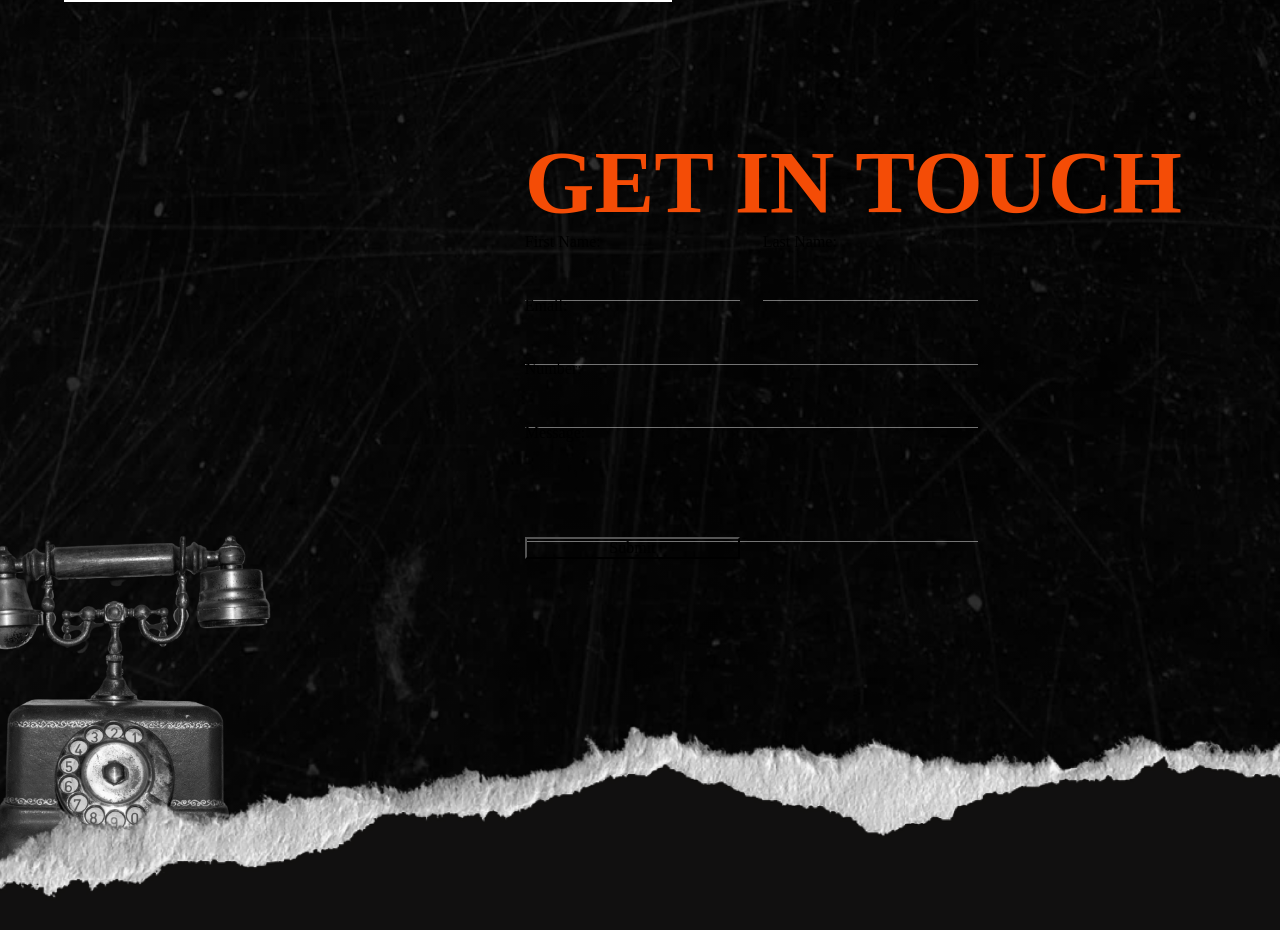
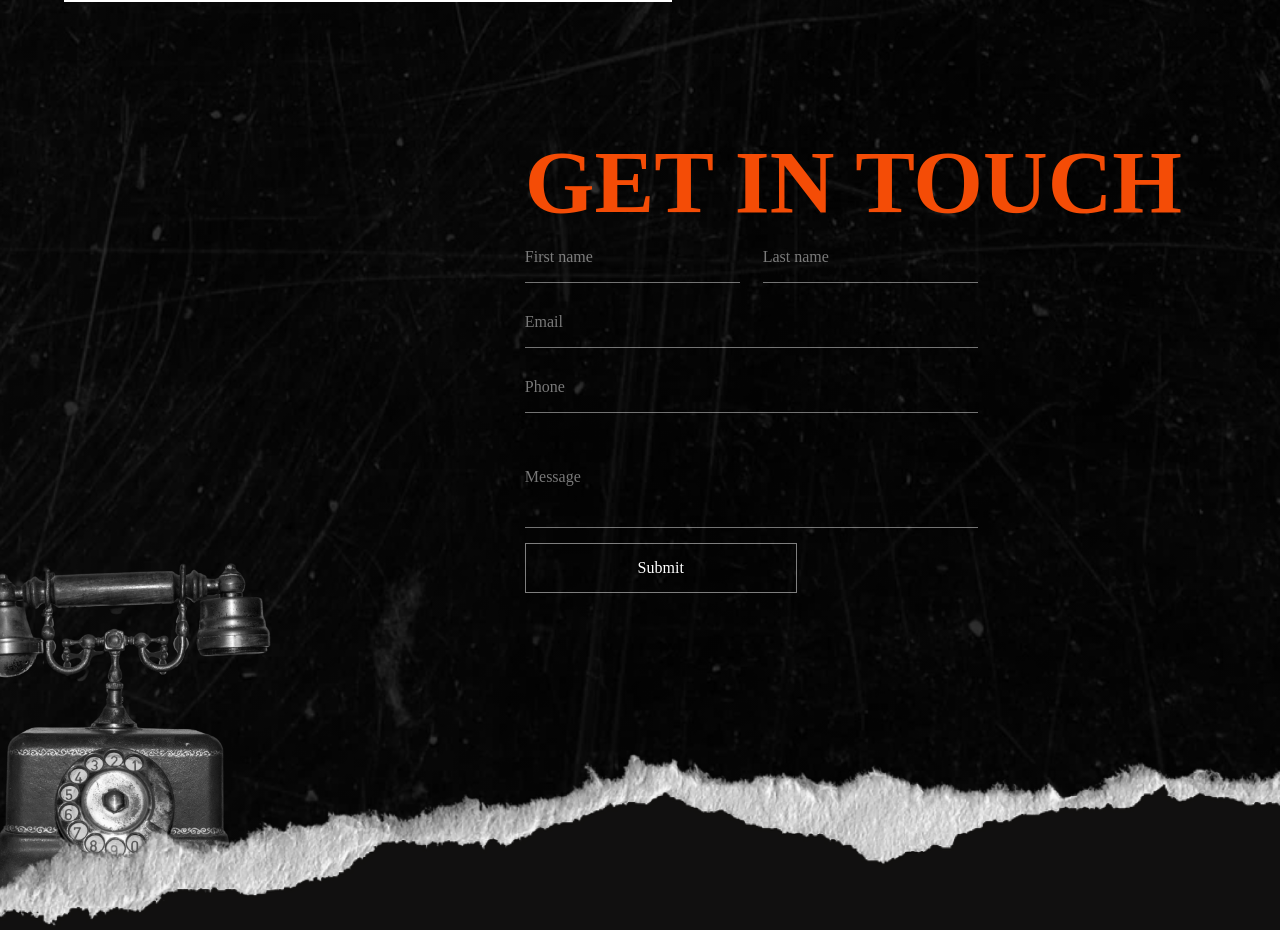
Before and after one commit to vlad-demchyk/light-of-the-day, a React (Create React App) app: page / in a window 1280 px wide. Shown: the part 5201-6131 px from the top of the page. Built offline with nearby package versions, Linux system fonts and the light colour scheme; a web font is replaced by a local one.

Commit message:
fix: remove type

```diff
--- a/src/components/SectionTwo.jsx
+++ b/src/components/SectionTwo.jsx
@@ -3,7 +3,7 @@ import HoverList from "./HoverList";
 import Lighter from "./Lighter";
 import OurTeam from "./OurTeam";
 import ScrollBox from "./ScrollBox";
-import Form from "./Form";
+import Form from "./copyForm";
 import "./SectionTwo.css";
 import { useEffect, useRef } from "react";
 
--- /dev/null
+++ b/src/components/copyForm.jsx
@@ -0,0 +1,171 @@
+import "./Form.css";
+import { useState } from "react";
+import phone from "../background/phone.png";
+
+const sendMail = (event, data) => {
+  event.preventDefault();
+
+  const form = event.target.form;
+  let isValid=true;
+
+  Object.entries(data).forEach(([inputName]) => {
+    const inputField = form.querySelector(`[name="${inputName}"]`);
+
+    if (!validate(inputField)) {
+      isValid = false;
+    }
+  });
+
+  if (isValid) {
+    console.log("Form submitted", data);
+    // Тут можна виконати додаткові дії, наприклад, відправку форми
+  } else {
+    console.log("Form contains errors");
+  }
+};
+
+ // Функція для додавання класу помилки
+ const setError = (input, textMessage) => {
+  const parentDiv = input.closest(".input_field");
+  const errorTxt = parentDiv.querySelector(".error_text");
+  input.classList.add("error");
+  errorTxt.innerHTML = textMessage;
+};
+
+// Функція для видалення класу помилки
+const removeError = (input) => {
+  const parentDiv = input.closest(".input_field");
+  const errorTxt = parentDiv.querySelector(".error_text");
+  input.classList.remove("error");
+  errorTxt.innerHTML = "";
+};
+
+const validators = {
+  email: (value) => /^[\w\-\.]+@([\w-]+\.)+[\w-]{2,}$/.test(value) || "Невірний формат email",
+  phone: (value) => /^\d{6,}$/.test(value) || "Телефон повинен містити мінімум 6 цифр",
+  message: (value) => value.length >= 10 || "Повідомлення повинно містити мінімум 10 символів",
+  fName: (value) => value.length > 0 || "Ім'я не може бути порожнім",
+  lName: (value) => value.length > 0 || "Прізвище не може бути порожнім"
+};
+
+
+const validate = (input) => {
+  const value = input.value;
+  const inputName = input.name;
+  const error = validators[inputName](value);
+  if (error !== true) {
+    setError(input, error);
+    return false;
+  }
+  removeError(input);
+  return true;
+};
+
+
+function Form() {
+  const dataState = {
+    fName: "",
+    lName: "",
+    email: "",
+    phone: "",
+    message: "",
+  };
+
+  const [value, setValue] = useState(dataState);
+
+  const handleChange = (e) => {
+    const target = e.target;
+    const name = target.name;
+    const val = target.value;
+    const newValue = { ...value, [name]: val };
+    setValue(newValue);
+  };
+
+  return (
+    <div className="form_container">
+      <h3>{"Get in Touch".toUpperCase()}</h3>
+      <form action="">
+        <div className="input_field">
+          <input
+            onChange={handleChange}
+            // onMouseLeave={(event) => {
+            //   validate(event.target);
+            // }}
+            type="text"
+            id="fName"
+            name="fName"
+            value={value.fName}
+            placeholder="First name"
+          />
+          <p className="error_text"></p>
+        </div>
+        <div className="input_field">
+          <input
+            onChange={handleChange}
+            // onMouseLeave={(event) => {
+            //   validate(event.target);
+            // }}
+            type="text"
+            id="lName"
+            name="lName"
+            value={value.lName}
+            placeholder="Last name"
+          />
+          <p className="error_text"></p>
+        </div>
+        <div className="input_field">
+          <input
+            onChange={handleChange}
+            // onMouseLeave={(event) => {
+            //   validate(event.target);
+            // }}
+            type="email"
+            id="email"
+            name="email"
+            value={value.email}
+            placeholder="Email"
+          />
+          <p className="error_text"></p>
+        </div>
+        <div className="input_field">
+          <input
+            onChange={handleChange}
+            // onMouseLeave={(event) => {
+            //   validate(event.target);
+            // }}
+            type="number"
+            id="phone"
+            name="phone"
+            value={value.phone}
+            placeholder="Phone"
+          />
+          <p className="error_text"></p>
+        </div>
+        <div className="input_field">
+          <input
+            onChange={handleChange}
+            // onMouseLeave={(event) => {
+            //   validate(event.target);
+            // }}
+            type="text"
+            id="message"
+            name="message"
+            value={value.message}
+            placeholder="Message"
+          />
+          <p className="error_text"></p>
+        </div>
+        <div>
+          <input
+            onClick={(event) => sendMail(event, value)}
+            type="button"
+            value="Submit"
+          />
+        </div>
+      </form>
+      <img src={phone} className="image_phone" />
+    </div>
+  );
+}
+
+export default Form;
```
Also changed, not shown: 1 other file (tests, documents, lock files or other folders).
